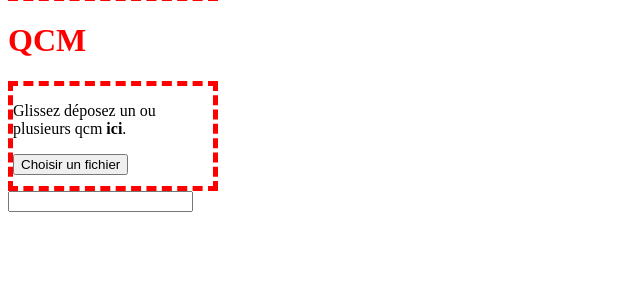
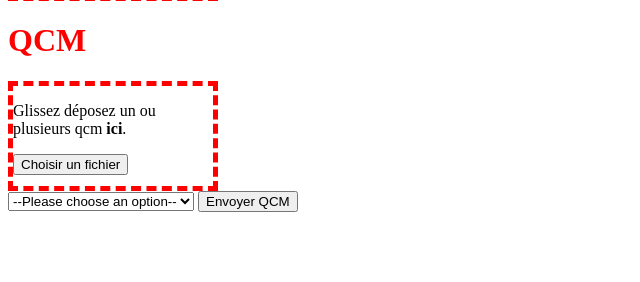
Before and after one commit to amin-elmellouki/SAE_Consolidation, a Django app: page / in a window 1280 px wide. Shown: the part 290-572 px from the top of the page, without its empty margins (0-640 px from the left). Run offline with Django 5.2, Linux system fonts and the light colour scheme; a user stored in the database is signed in; tables that the repository leaves empty hold one stand-in row (values such as "Sample post").

Commit message:
Chargement qcm

```diff
--- a/home/models.py
+++ b/home/models.py
@@ -77,16 +77,22 @@ MONTHS = {
     'décembre': 12,
 }
 
-def format_date(date: str) -> str:
+def format_bilan_date(date: str) -> str:
     date = date.replace(',', '').split(' ')
     return f"{date[3]}-{MONTHS[date[2]]}-{date[1]}"
+
+
+def format_qcm_date(date: str) -> str:
+    date = date.split(" ")
+    print(date)
+    return f"{date[2]}-{MONTHS[date[1]]}-{date[0]}"
 
 
 def load_bilan_into_db(file):
     reader = csv.DictReader(file.read().decode('utf-8').splitlines(), delimiter="\t")
 
     for row in reader:
-        date_bilan = format_date(row['Date'])
+        date_bilan = format_bilan_date(row['Date'])
         bilan, _ = Bilan.objects.get_or_create(dateB=date_bilan)
 
         etudiant, _ = Etudiant.objects.get_or_create(
@@ -110,17 +116,19 @@ def load_bilan_into_db(file):
 
         if demande_conso:
             for matiere_name in row['Matière'].split("  "):
-                matiere, _ = Matiere.objects.get_or_create(nomMat=matiere_name)
+                matiere, _ = Matiere.objects.get_or_create(nomMat=matiere_name.strip())
                 DemandeEn.objects.get_or_create(reponse=reponse, matiere=matiere)
 
 
 def load_qcm_into_db(file, nom_matiere):
     reader = csv.DictReader(file.read().decode('utf-8').splitlines(), delimiter="\t")
 
+    matiere = Matiere.objects.get(nomMat=nom_matiere)
     for row in reader:
-        matiere, _ = Matiere.objects.get_or_create(nomMat=nom_matiere)
+        if row['Nom de famille'] == 'Moyenne globale':
+            continue
 
-        date_qcm = format_date(row['Commencé le'])
+        date_qcm = format_qcm_date(row['Commencé le'])
         qcm, _ = QCM.objects.get_or_create(dateQ=date_qcm, matiere=matiere)
 
         etudiant, _ = Etudiant.objects.get_or_create(
--- a/home/static/script.js
+++ b/home/static/script.js
@@ -2,8 +2,12 @@ var loadedFiles;
 
 function fileInputHandler(event, type) {
     const files = event.target.files;
-    let url = type === 'bilan' ? loadBilanUrl : loadQcmUrl;
-    uploadFiles(files, url);
+
+    if (type === 'bilan') {
+        uploadFiles(files, loadBilanUrl);
+    } else {
+        loadedFiles = files;
+    }
 }
 
 function dropHandler(ev, type) {
@@ -18,17 +22,24 @@ function dropHandler(ev, type) {
         files = [...ev.dataTransfer.files];
     }
 
+    console.log(type)
     if (type === 'bilan') {
         uploadFiles(files, loadBilanUrl);
     } else {
         loadedFiles = files;
     }
+}
 
-
-function uploadFiles(files, url) {
+function uploadFiles(files, url, mat=null) {
     let formData = new FormData();
     for (let file of files) {
         formData.append('files', file);
+    }
+
+    console.log(mat)
+    if (mat) {
+        console.log("Ajout de matiere dans le formulaire")
+        formData.append('matiere', mat)
     }
 
     fetch(url, {
@@ -48,6 +59,11 @@ function uploadFiles(files, url) {
     });
 }
 
+function sendQcm() {
+    var e = document.getElementById('matiere-select')
+    uploadFiles(loadedFiles, loadQcmUrl, e.options[e.selectedIndex].text);
+}
+
 function getCookie(name) {
     const value = `; ${document.cookie}`;
     const parts = value.split(`; ${name}=`);
--- a/home/templates/home.html
+++ b/home/templates/home.html
@@ -34,12 +34,14 @@
         <button type="button" onclick="document.getElementById('qcm_file_input').click();">Choisir un fichier</button>
     </div>
 
-    <input type=text list=browsers >
-    <datalist id=matieres >
-    {% for matiere in matieres %}
+    <select name="matieres" id="matiere-select">
+        <option value="">--Please choose an option--</option>
 
-    {% endfor %}
-    <option> IE9
-    </datalist>
+        {% for matiere in matieres %}
+            <option value="{{ matiere.nomMat }}"> {{matiere.nomMat}} </option>
+        {% endfor %}
+    </select>
+
+    <button onclick="sendQcm();">Envoyer QCM</button>
 
 {% endblock %}
--- a/home/views.py
+++ b/home/views.py
@@ -3,7 +3,7 @@ import csv
 from django.contrib.auth.decorators import login_required
 from django.shortcuts import HttpResponseRedirect, render
 
-from .models import load_bilan_into_db, load_qcm_into_db
+from .models import Matiere, load_bilan_into_db, load_qcm_into_db
 
 
 @login_required(login_url='/login/')
@@ -11,6 +11,7 @@ def home(request):
     context = {
         'message': "Bienvenue, vous êtes connecté !",
         'user': request.user,
+        'matieres': Matiere.objects.all(),
     }
     return render(request, 'home.html', context)
 
@@ -28,6 +29,6 @@ def load_bilan(request):
 def load_qcm(request):
     files = request.FILES.getlist('files')
     for file in files:
-        load_qcm_into_db(file)
+        load_qcm_into_db(file, request.POST.get('matiere'))
 
     return HttpResponseRedirect("/")
```
